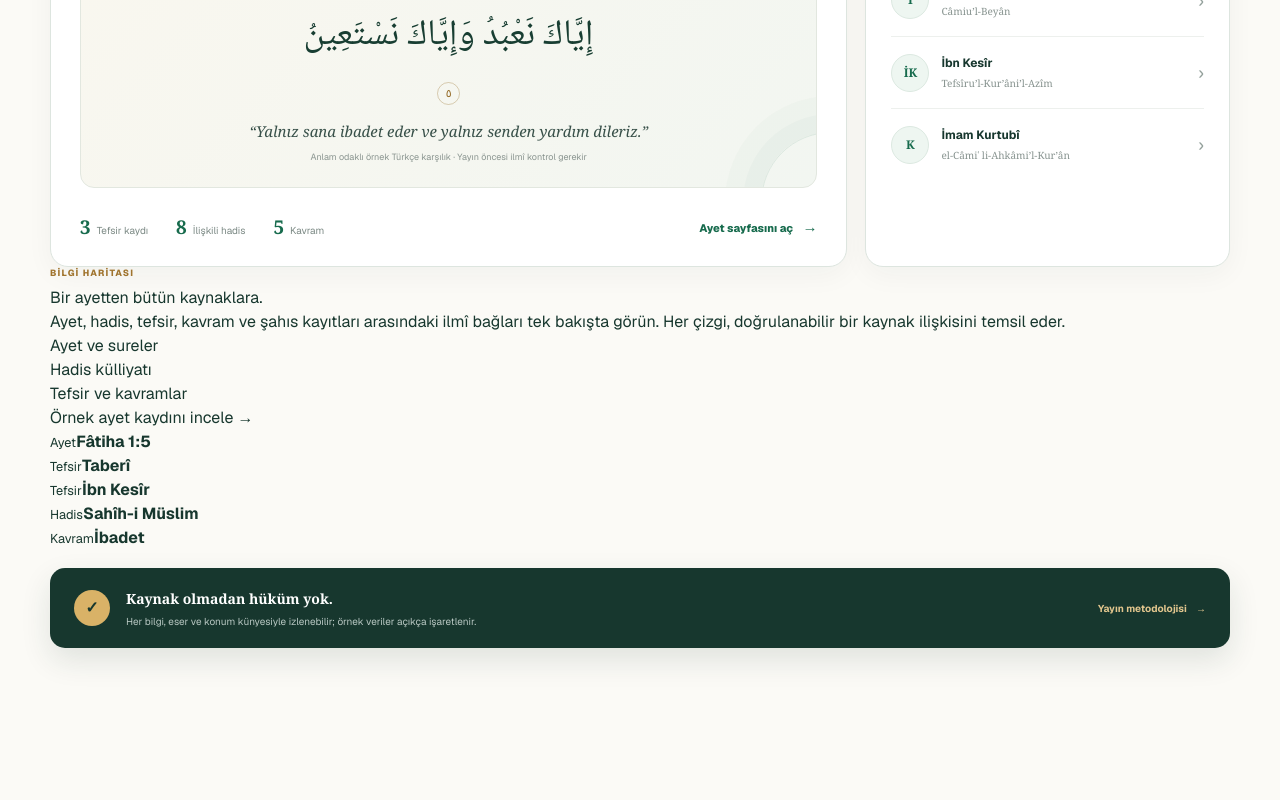
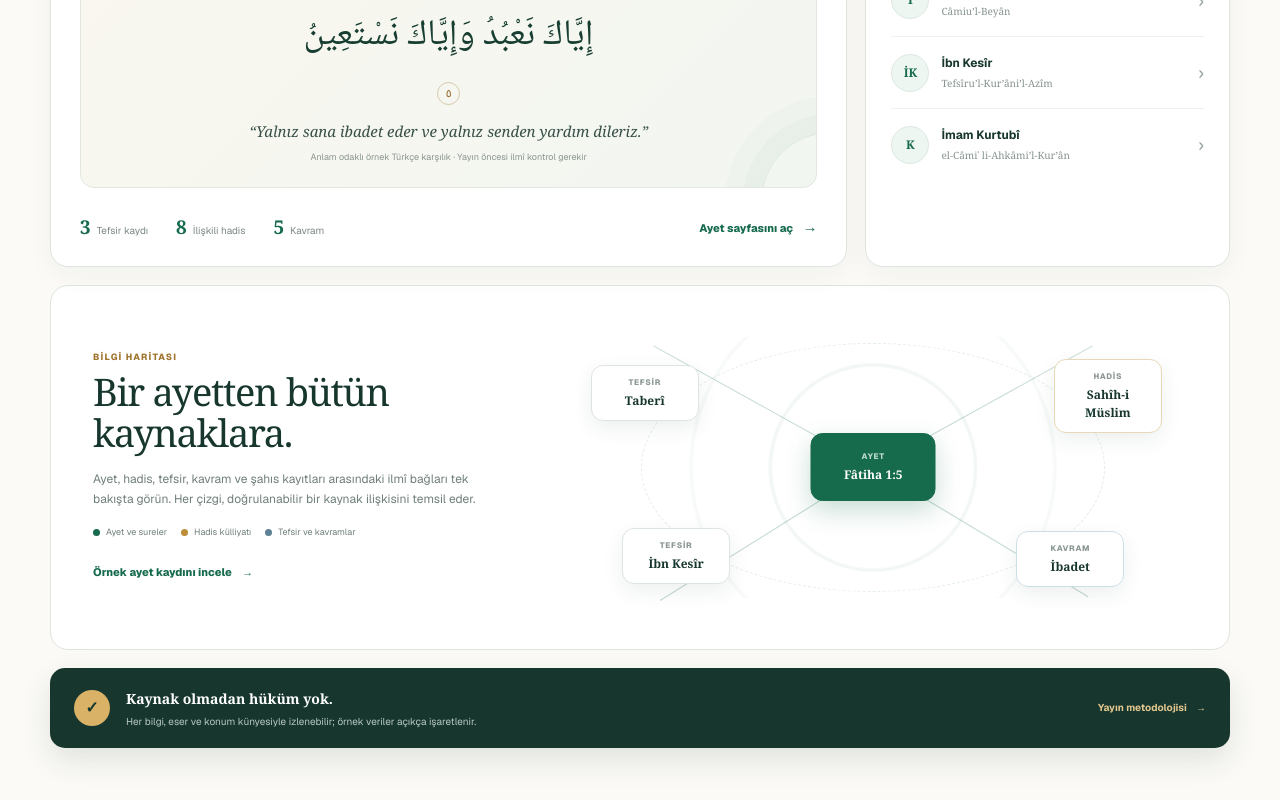
Before and after one commit to saitakarcesme/WikiTefsir, a Next.js app: page / in a window 1280 px wide. Shown: the part 869-1669 px from the top of the page. Before the commit the page ends 1587 px from the top, so only its background shows below. Built offline with nearby package versions, Linux system fonts and the light colour scheme.

Commit message:
style: draw accessible source relationship map

```diff
--- a/app/globals.css
+++ b/app/globals.css
@@ -209,6 +209,38 @@ button { cursor: pointer; }
 .scholar strong { margin-bottom: 4px; font-size: 12px; }
 .scholar small { color: #87938f; font-family: Georgia, serif; font-size: 10px; }
 
+.graph-section { min-height: 365px; margin-top: 18px; padding: 38px 42px; display: grid; grid-template-columns: .8fr 1.2fr; align-items: center; gap: 48px; background: #fff; border: 1px solid var(--line); border-radius: 18px; overflow: hidden; }
+.graph-copy h2 { max-width: 360px; margin: 0; font-family: Georgia, serif; font-size: clamp(27px, 3vw, 38px); line-height: 1.08; letter-spacing: -.035em; }
+.graph-copy > p { max-width: 440px; margin: 16px 0; color: var(--muted); font-size: 12px; line-height: 1.7; }
+.graph-copy ul { margin: 0 0 20px; padding: 0; display: flex; flex-wrap: wrap; gap: 14px; list-style: none; color: #6f7f79; font-size: 9px; }
+.graph-copy li { display: flex; align-items: center; gap: 6px; }
+.legend-dot { width: 7px; height: 7px; border-radius: 50%; }
+.legend-dot.green { background: var(--green); }
+.legend-dot.amber { background: #bd8d38; }
+.legend-dot.blue { background: #5e8295; }
+.graph-link { color: var(--green); font-size: 11px; font-weight: 720; }
+.graph-link span { margin-left: 8px; }
+
+.graph-stage { min-height: 285px; position: relative; border-radius: 50%; background: radial-gradient(circle, rgba(23,107,77,.07) 0 2%, transparent 2.5% 29%, rgba(23,107,77,.055) 29.5% 30%, transparent 30.5% 52%, rgba(23,107,77,.035) 52.5% 53%, transparent 53.5%); }
+.graph-stage::before { content: ''; position: absolute; inset: 18px 13%; border: 1px dashed rgba(23,107,77,.12); border-radius: 50%; }
+.graph-node { width: 108px; min-height: 54px; padding: 10px; display: flex; flex-direction: column; justify-content: center; align-items: center; position: absolute; z-index: 2; background: #fff; border: 1px solid var(--line); border-radius: 12px; box-shadow: 0 7px 20px rgba(23,55,46,.08); text-align: center; }
+.graph-node small { margin-bottom: 4px; color: #8b9792; font-size: 8px; font-weight: 750; letter-spacing: .09em; text-transform: uppercase; }
+.graph-node strong { font-family: Georgia, serif; font-size: 12px; }
+.graph-node.verse { width: 125px; min-height: 68px; color: #fff; background: var(--green); border-color: var(--green); box-shadow: 0 10px 26px rgba(23,107,77,.23); }
+.graph-node.verse small { color: #bcd9ce; }
+.graph-node.hadith { border-color: #e9d8b5; }
+.graph-node.concept { border-color: #cddfe6; }
+.graph-node.center { left: 50%; top: 50%; transform: translate(-50%, -50%); }
+.graph-node.top-left { left: 5%; top: 14%; }
+.graph-node.bottom-left { left: 10%; bottom: 9%; }
+.graph-node.top-right { right: 4%; top: 12%; }
+.graph-node.bottom-right { right: 10%; bottom: 8%; }
+.connector { height: 1px; width: 40%; position: absolute; left: 50%; top: 50%; background: rgba(23,107,77,.25); transform-origin: left center; z-index: 1; }
+.line-one { transform: rotate(-151deg); }
+.line-two { transform: rotate(148deg); }
+.line-three { transform: rotate(-29deg); }
+.line-four { transform: rotate(31deg); }
+
 .trust-strip { margin-top: 18px; padding: 19px 24px; display: grid; grid-template-columns: auto 1fr auto; align-items: center; gap: 16px; background: #17372e; color: white; border-radius: 15px; box-shadow: 0 12px 30px rgba(23,55,46,.12); }
 .trust-mark { width: 36px; height: 36px; display: grid; place-items: center; color: #17372e; background: #d9b267; border-radius: 50%; font-weight: 900; }
 .trust-strip strong { font-family: Georgia, serif; font-size: 14px; }
@@ -221,6 +253,7 @@ button { cursor: pointer; }
   .main-nav { display: none; }
   .collection-grid { grid-template-columns: 1fr; }
   .workspace-grid { grid-template-columns: 1fr; }
+  .graph-section { grid-template-columns: 1fr; }
 }
 
 @media (max-width: 620px) {
@@ -240,4 +273,6 @@ button { cursor: pointer; }
   .relation-summary a { grid-column: 1 / -1; justify-self: center; margin-top: 5px; }
   .trust-strip { grid-template-columns: auto 1fr; }
   .trust-strip a { grid-column: 2; }
+  .graph-section { padding: 28px 20px; gap: 18px; }
+  .graph-stage { min-height: 260px; transform: scale(.9); margin: -8px -24px; }
 }
```
